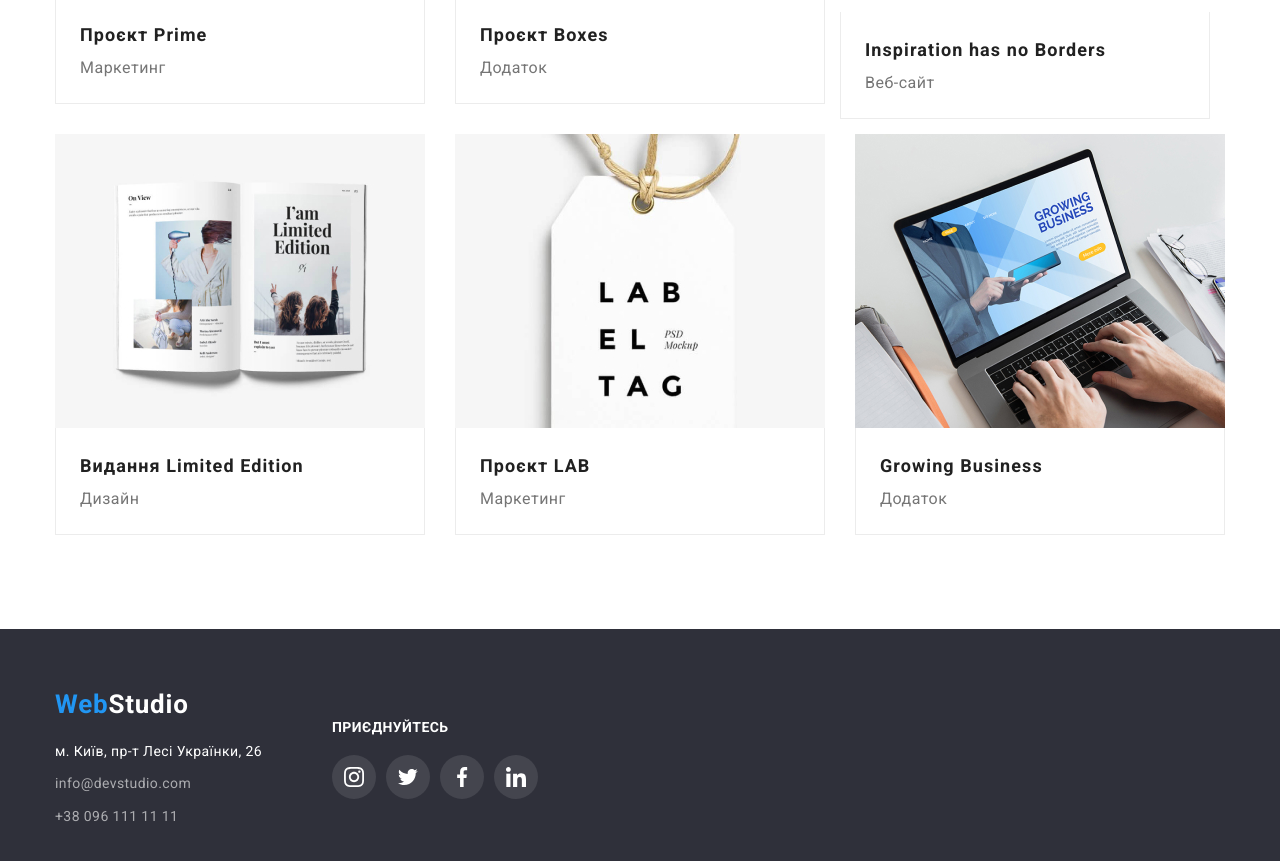
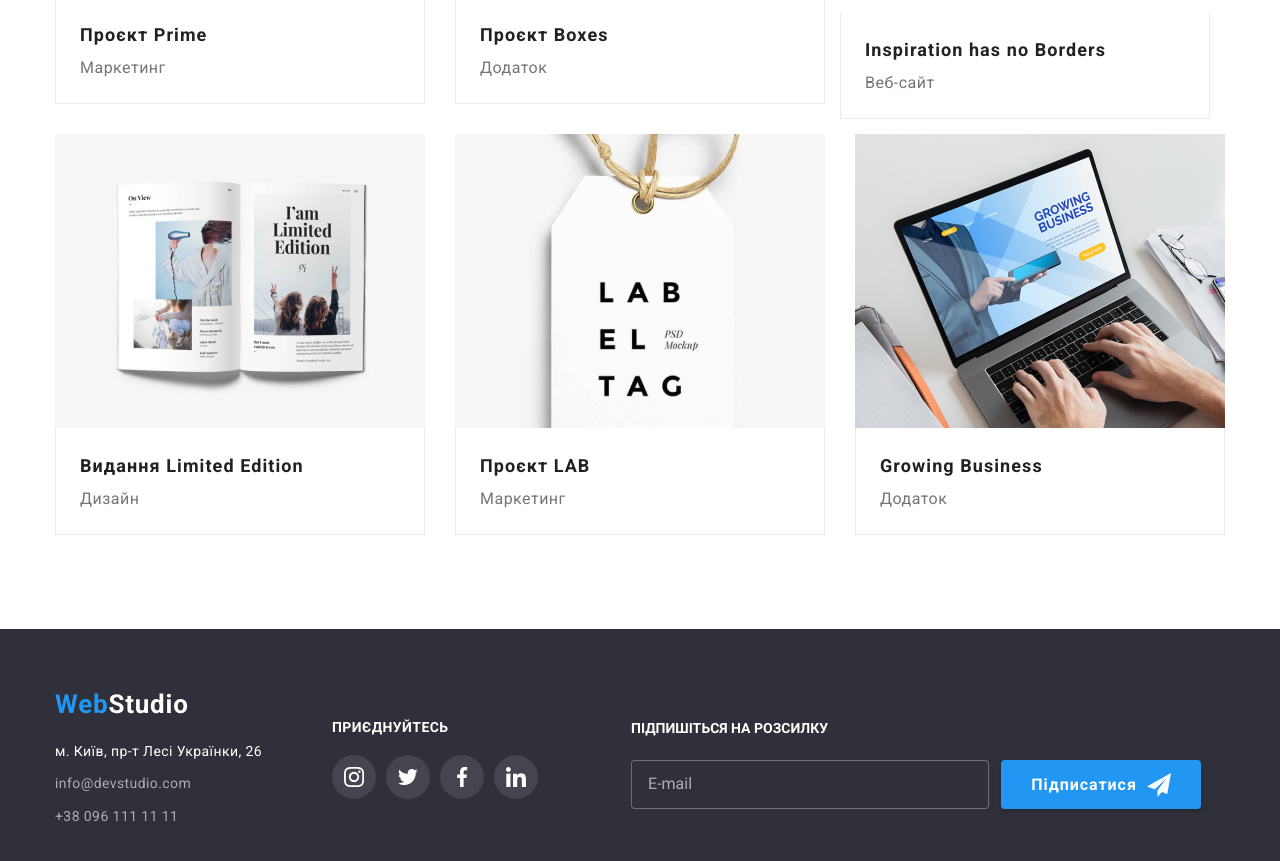
Before and after one commit to OleksiiShevchenko1/goit-markup-hw-06, a plain HTML site: page portfolio.html in a window 1280 px wide. Shown: the part 991-1852 px from the top of the page. Drawn offline with nearby package versions, Linux system fonts and the light colour scheme.

Commit message:
update portfolio

```diff
--- a/portfolio.html
+++ b/portfolio.html
@@ -285,9 +285,7 @@
                   >
                 </li>
                 <li class="footer-item">
-                  <a
-                    href="mailto:info@devstudio.com"
-                    class="footer-contact link"
+                  <a href="mailto:info@devstudio.com" class="footer-contact link"
                     >info@devstudio.com</a
                   >
                 </li>
@@ -305,40 +303,55 @@
               <li class="footer-soc-item">
                 <a class="footer-soc-link" href="#" target="_blank">
                   <svg class="footer-icon" width="20" height="20">
-                    <use
-                      href="./images/symbol-defs.svg#icon-instagram-footer"
-                    ></use>
-                  </svg>
+                    <use href="./images/symbol-defs.svg#icon-instagram-footer"></use>
+                    </svg>
                 </a>
               </li>
               <li class="footer-soc-item">
                 <a class="footer-soc-link" href="#" target="_blank">
                   <svg class="footer-icon" width="20" height="20">
-                    <use
-                      href="./images/symbol-defs.svg#icon-twitter-footer"
-                    ></use>
-                  </svg>
+                    <use href="./images/symbol-defs.svg#icon-twitter-footer"></use>
+                    </svg>
                 </a>
               </li>
               <li class="footer-soc-item">
                 <a class="footer-soc-link" href="#" target="_blank">
                   <svg class="footer-icon" width="20" height="20">
-                    <use
-                      href="./images/symbol-defs.svg#icon-facebook-footer"
-                    ></use>
-                  </svg>
+                    <use href="./images/symbol-defs.svg#icon-facebook-footer"></use>
+                    </svg>
                 </a>
               </li>
               <li class="footer-soc-item">
                 <a class="footer-soc-link" href="#" target="_blank">
                   <svg class="footer-icon" width="20" height="20">
-                    <use
-                      href="./images/symbol-defs.svg#icon-linkedin-footer"
-                    ></use>
-                  </svg>
+                    <use href="./images/symbol-defs.svg#icon-linkedin-footer"></use>
+                    </svg>
                 </a>
               </li>
             </ul>
+          </div>
+          <!-- FOOTER подписка телеграмм -->
+          <div class="footer-submit">
+            <p class="footer-submit-text">Підпишіться на розсилку</p>
+            <form class="footer-submit-form">
+              <label class="footer-submit-label" for="submit-mail">
+                <input
+                  class="footer-submit-input"
+                  type="email"
+                  name="submit-mail"
+                  id="submit-mail"
+                  placeholder="E-mail"
+                />
+              </label>
+
+              <button class="footer-submit-btn" type="submit">
+                <span>Підписатися</span>
+
+                <svg class="" width="24" height="24">
+                  <use href="./images/icons.svg#icon-send"></use>
+                </svg>
+              </button>
+            </form>
           </div>
         </div>
       </div>
```
